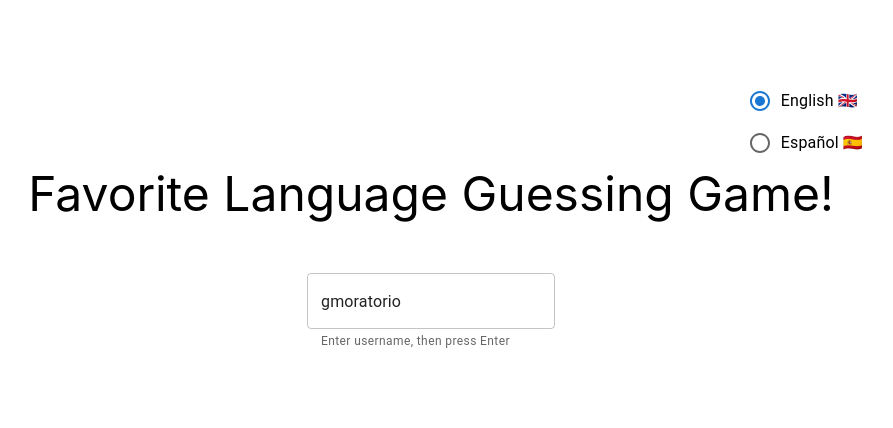
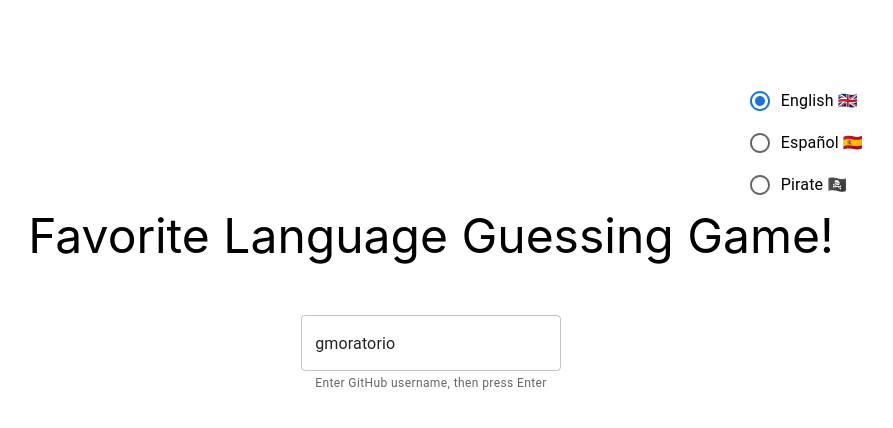
Before and after one commit to gmoratorio/fav_lang_guesser, a React (Create React App) app: page / in a window 1280 px wide. Shown: the top 428 px of the page, without its empty margins (209-1102 px from the left). Built offline with nearby package versions, Linux system fonts and the light colour scheme.

Commit message:
GH-12 -- updated locales

```diff
--- a/src/locales.js
+++ b/src/locales.js
@@ -3,7 +3,7 @@ const english = {
         title: 'Favorite Language Guessing Game!'
     },
     input: {
-        label: 'Enter username, then press Enter'
+        label: 'Enter GitHub username, then press Enter'
     },
     results: {
         title: "This user's favorite language is: ",
@@ -16,7 +16,7 @@ const spanish = {
         title: 'Adivinamos El Idioma Preferido!'
     },
     input: {
-        label: 'Ingrese el nombre de usuario, y después presiona enter'
+        label: 'Ingrese el nombre de usuario de GitHub, y después presiona enter'
     },
     results: {
         title: 'El idioma preferido de este usuario es: ',
@@ -24,13 +24,27 @@ const spanish = {
     }
 };
 
+const pirate = {
+    header: {
+        title: "Arr, this here device be for guessin' a Pirate's favorite Black Magic"
+    },
+    input: {
+        label: "Enter the Pirate's codin' name from the land of GitHub"
+    },
+    results: {
+        title: "This Pirate's favorite Black Magic is: ",
+        error: "Avast! The Kraken sent yer message down to Davy Jones' Locker. Dare ye voyage again? Try, if ye dare."
+    }
+};
+
 export const availableLanguages = [
     {name: 'english', displayName: 'English 🇬🇧'},
-    {name: 'spanish', displayName: 'Español 🇪🇸'}
+    {name: 'spanish', displayName: 'Español 🇪🇸'},
+    {name: 'pirate', displayName: 'Pirate 🏴‍☠️'}
 ];
 
 export const getDefaultLocaleName = () => {
     return availableLanguages[0].name;
 };
 
-export default {english, spanish};
+export default {english, spanish, pirate};
```
